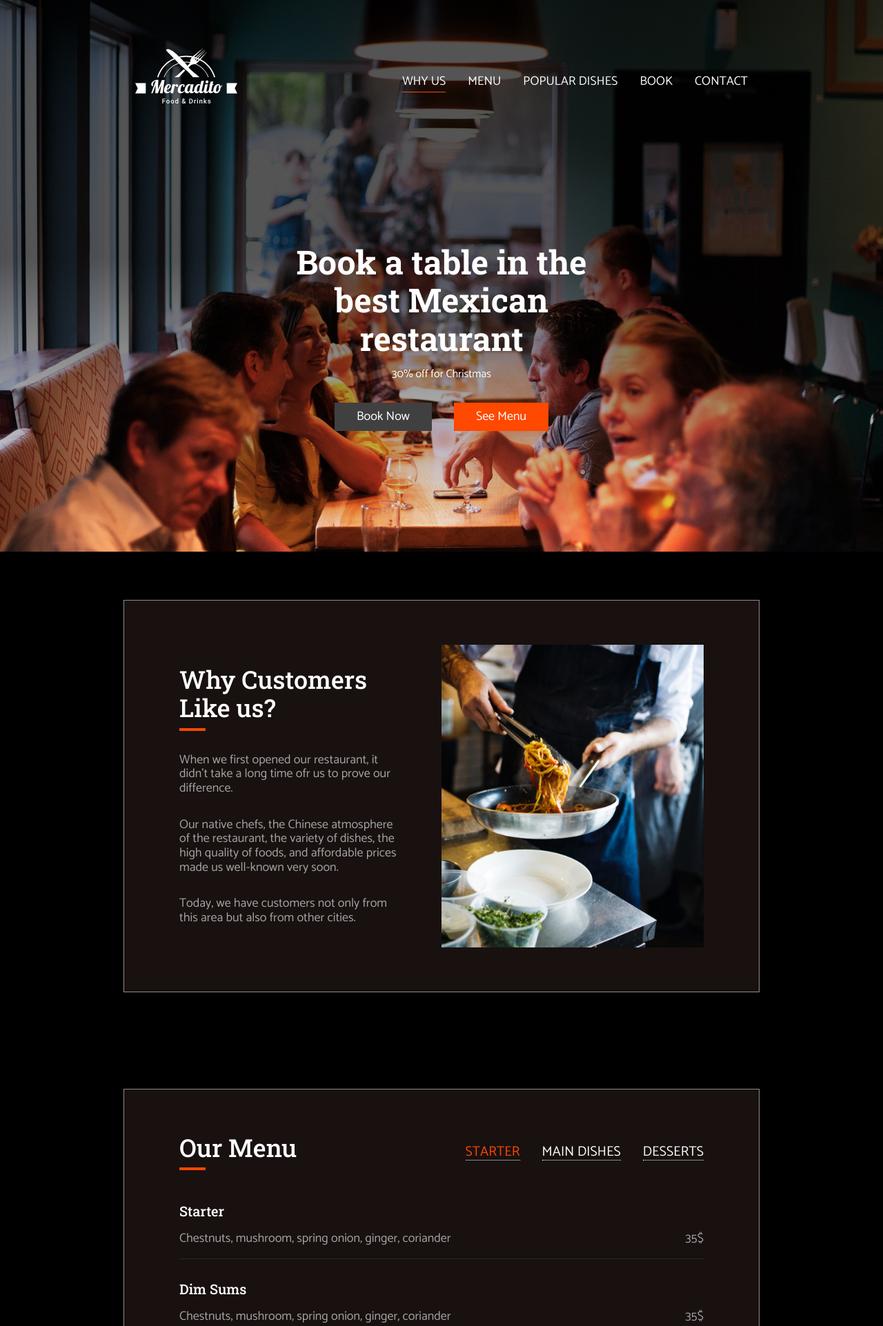
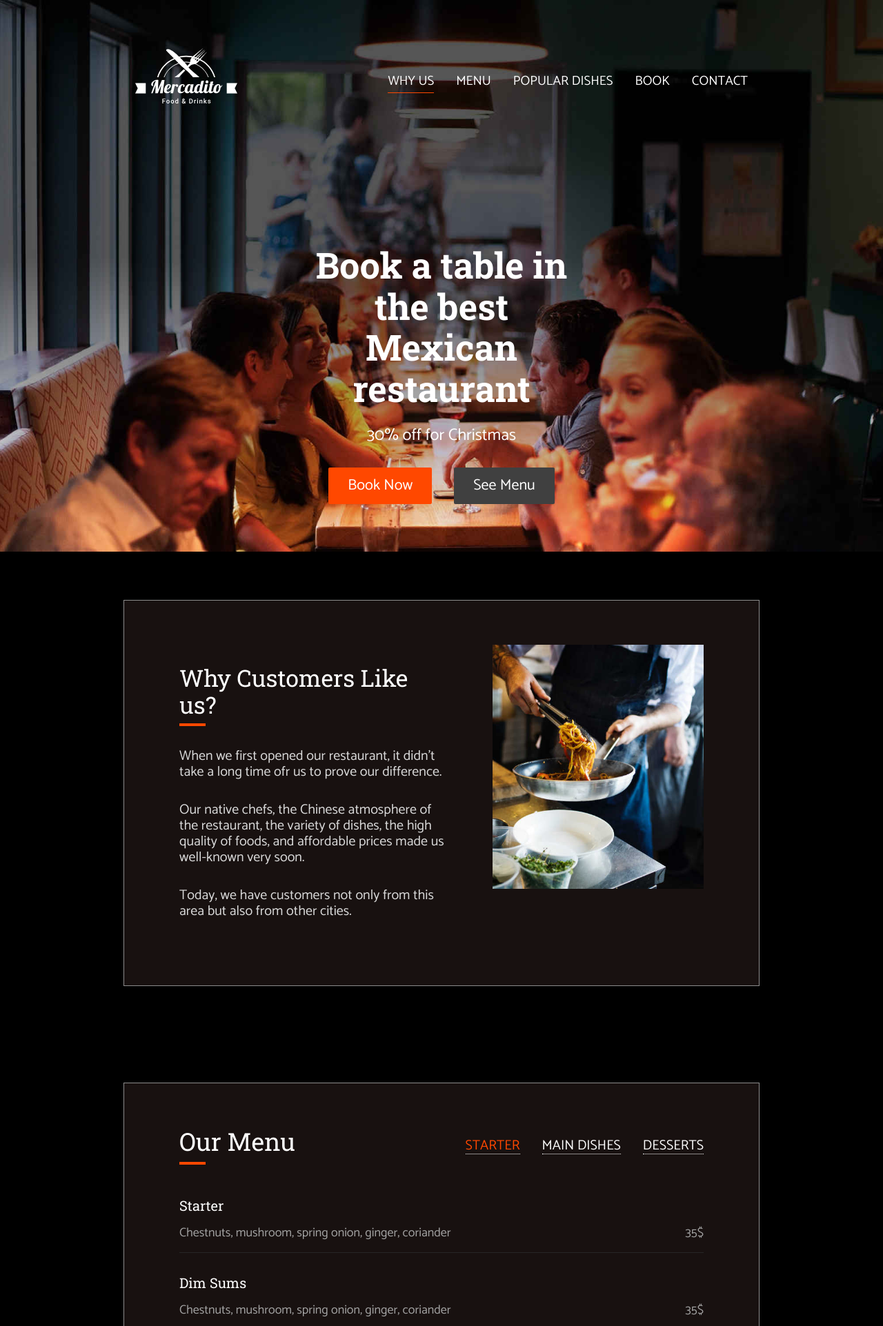
Before and after one commit to mhmdsbr/refact, a PHP site: page / in a window 1280 px wide. Shown: the top 1923 px of the page at 69% size. Run offline with PHP 8.4, Linux system fonts and the light colour scheme; style sheets or scripts are compiled from the project's sources; some libraries are stand-ins or nearby versions.

Commit message:
Fix: header - hero - why-us revise

```diff
--- a/HTML-Starter-Kit-master/src/index.html
+++ b/HTML-Starter-Kit-master/src/index.html
@@ -60,42 +60,46 @@
   <header class="header o-section">
     <div class="o-section__wrapper">
       <div class="header__navbar row u-flex--center">
-        <a class="header__navbar-logo p-0 col-lg-2 col-md-3 col-4" href="#">
-          <img src="images/logo.svg" alt="" class="header__logo" />
+        <a class="header__navbar-logo p-0 col-lg-2 col-md-3 col-4" href="#" aria-label="Home">
+          <picture class="header__logo">
+            <source srcset="images/logo.svg" type="image/svg+xml">
+            <img src="images/logo.svg" alt="Logo" title="Logo" class="header__logo" aria-hidden="true" />
+          </picture>
+          <span class="sr-only">Home</span>
         </a>
-        <nav class="header__navbar-container p-0 col-lg-10 col-md-9 col-8">
-          <div class="header__navbar-hamburger-icon js-header-hamburger">
+        <nav class="header__navbar-container p-0 col-lg-10 col-sm-10 col-8">
+          <div class="header__navbar-hamburger-icon js-header-hamburger" aria-label="Toggle Navigation Menu">
             <svg width="34" height="34" viewBox="0 0 34 34" fill="none" xmlns="http://www.w3.org/2000/svg">
               <path d="M34 28.3337H0V24.5559H34V28.3337ZM34 18.8892H0V15.1114H34V18.8892ZM34 5.66699V9.44477H0V5.66699H34Z" fill="white"/>
             </svg>
           </div>
           <ul class="header__navbar-nav">
-            <li class="header__nav--close-icon js-close-icon">
+            <li class="header__nav--close-icon js-close-icon" aria-hidden="true">
               <svg width="24" height="24" viewBox="0 0 24 24" fill="none" xmlns="http://www.w3.org/2000/svg">
                 <g clip-path="url(#clip0_72_608)">
-                <path d="M24 1.41269L22.6087 0.0244141L12 10.6128L1.39129 0.0244141L0 1.41269L10.6087 12.0012L0 22.5889L1.39129 23.9771L12 13.3894L22.6087 23.9771L24 22.5889L13.3905 12.0012L24 1.41269Z" fill="white"/>
+                  <path d="M24 1.41269L22.6087 0.0244141L12 10.6128L1.39129 0.0244141L0 1.41269L10.6087 12.0012L0 22.5889L1.39129 23.9771L12 13.3894L22.6087 23.9771L24 22.5889L13.3905 12.0012L24 1.41269Z" fill="white"/>
                 </g>
                 <defs>
-                <clipPath id="clip0_72_608">
-                <rect width="24" height="24" fill="white"/>
-                </clipPath>
+                  <clipPath id="clip0_72_608">
+                    <rect width="24" height="24" fill="white"/>
+                  </clipPath>
                 </defs>
               </svg>
             </li>
             <li class="header__nav-item active">
-              <a class="nav-link" href="#">Why Us</a>
+              <a class="nav-link" href="#" aria-label="Why Us">Why Us</a>
             </li>
             <li class="header__nav-item">
-              <a class="nav-link" href="#">Menu</a>
+              <a class="nav-link" href="#" aria-label="Menu">Menu</a>
             </li>
             <li class="header__nav-item">
-              <a class="nav-link" href="#">Popular Dishes</a>
+              <a class="nav-link" href="#" aria-label="Popular Dishes">Popular Dishes</a>
             </li>
             <li class="header__nav-item">
-              <a class="nav-link" href="#">Book</a>
+              <a class="nav-link" href="#" aria-label="Book">Book</a>
             </li>
             <li class="header__nav-item">
-              <a class="nav-link" href="#">Contact</a>
+              <a class="nav-link" href="#" aria-label="Contact">Contact</a>
             </li>
           </ul>
         </nav>
@@ -105,15 +109,22 @@
   <main class="main">
     <article class="c-hero">
       <div class="c-hero__background">
-        <img src="images/background-picture.jpg" srcset="" alt="" title="" loading="lazy" />
+          <div class="c-hero__background">
+            <picture>
+              <source srcset="images/background-picture-sm.jpg" media="(max-width: 575.98px)">
+              <source srcset="images/background-picture-md.jpg" media="(min-width: 576px) and (max-width: 991.98px)">
+              <source srcset="images/background-picture-lg.jpg" media="(min-width: 992px) and (max-width: 1199.98px)">
+              <img src="images/background-picture.jpg" alt="Picture of some people in a restaurant" title="Restaurant" loading="lazy" />
+            </picture>
+          </div>
       </div>
       <div class="c-hero__content row u-flex--center">
         <div class="col-lg-4 col-md-7 col-sm-10 u-flex--column">
           <h1 class="c-hero__title">Book a table in the best Mexican restaurant</h1>
           <p class="c-hero__paragraph">30% off for Christmas</p>
           <div class="c-hero__buttons u-flex--center">
-            <a class="btn btn--primary">Book Now</a>
-            <a class="btn btn--secondary">See Menu</a>
+            <a href="#" class="btn btn--secondary">Book Now</a>
+            <a href="#" class="btn btn--primary">See Menu</a>
           </div>
         </div>
       </div>
@@ -121,7 +132,7 @@
     <article class="c-why-us o-section">
       <div class="o-section__wrapper bg-primary">
         <div class="row u-flex--center row--mobile">
-          <div class="col-md-6 p-0 col-12">
+          <div class="col-lg-7 p-0 col-12">
             <div class="c-why-us__content">
               <h2 class="c-why-us__title">Why Customers Like us?</h2>
               <p class="c-why-us__paragraph">When we first opened our restaurant, it didn't take a long time ofr us to prove our difference.</p>
@@ -129,9 +140,11 @@
               <p class="c-why-us__paragraph">Today, we have customers not only from this area but also from other cities.</p>
             </div>
           </div>
-          <div class="col-md-6 p-0 col-12">
+          <div class="col-lg-5 p-0 col-12">
             <div class="c-why-us__image">
-              <img src="images/why-us.jpg" srcset="" alt="" title="" loading="lazy" />
+              <picture>
+                <img src="images/why-us.jpg" alt="Image of a chef cooking" title="Why us?" loading="lazy" />
+              </picture>
             </div>
           </div>
         </div>
@@ -145,7 +158,7 @@
               <div class="c-menu__header">
                 <h3 class="c-menu__title">Our Menu</h3>
                 <ul>
-                  <li class="c-menu__nav-item active" data-tab="starter" >Starter</li>
+                  <li class="c-menu__nav-item active" data-tab="starter">Starter</li>
                   <li class="c-menu__nav-item" data-tab="main-dishes">Main Dishes</li>
                   <li class="c-menu__nav-item" data-tab="desserts">Desserts</li>
                 </ul>
--- a/HTML-Starter-Kit-master/src/styles/components/_button.scss
+++ b/HTML-Starter-Kit-master/src/styles/components/_button.scss
@@ -1,15 +1,26 @@
 .btn {
   text-align: center;
   font-size: map-get($text-sizes, lg);
-  padding: 10px 32px;
+  padding: 14px;
+  border-radius: 2px;
+  text-decoration: none;
+
 
   &--primary {
     background-color: var(--color-grey);
+
+    &:hover {
+      filter: brightness(0.8);
+    }
   }
 
   &--secondary {
     color: var(--color-white);
     background-color: var(--color-orange);
+
+    &:hover {
+      filter: brightness(0.8);
+    }
   }
 
 }
--- a/HTML-Starter-Kit-master/src/styles/components/_hero.scss
+++ b/HTML-Starter-Kit-master/src/styles/components/_hero.scss
@@ -19,25 +19,54 @@
 
   &__title {
     text-align: center;
-    font-size: map-get($text-sizes, 4xl);
+    font-size: calc(map-get($text-sizes, 4xl) - 1px);
     margin-bottom: 0;
     font-weight: 600;
 
-    @include mq(lg) {
-      font-size: map-get($text-sizes, 5xl);
+    @include mq(sm) {
+      font-size: calc(map-get($text-sizes, 5xl) + 4px);
     }
   }
 
   &__paragraph {
     text-align: center;
-    font-size: map-get($text-sizes, base);
+    font-size: map-get($text-sizes, 2xl);
     margin-bottom: 32px;
+
+    @include mq(lg) {
+      font-size: calc(map-get($text-sizes, 2xl) + 2px);
+    }
+
+    @include mq(sm, lg) {
+      font-size: calc(map-get($text-sizes, 2xl) + 4px);
+    }
   }
 
   &__buttons {
     display: flex;
-    gap: 32px;
-    font-size: map-get($text-sizes, xl);
+    gap: 16px;
+    flex-direction: column;
+    margin: auto 62px;
+
+    @include mq(md) {
+      flex-direction: row;
+      width: 100%;
+      gap: 32px;
+      margin: auto;
+    }
+
+    a {
+      padding: 14px 52px;
+      font-size: calc(map-get($text-sizes, 2xl));
+
+      @include mq(lg, wide) {
+        padding: 14px 28px;
+      }
+      @include mq(md, lg) {
+        padding: 14px 42px;
+        font-size: calc(map-get($text-sizes, 2xl) + 4px);
+      }
+    }
   }
 
   &__background {
--- a/HTML-Starter-Kit-master/src/styles/components/_why-us.scss
+++ b/HTML-Starter-Kit-master/src/styles/components/_why-us.scss
@@ -1,50 +1,73 @@
 .c-why-us {
   &__content {
-    padding: 32px 16px 0;
+    padding: 16px;
 
-    @include mq(md) {
-      padding: 64px;
+    @include mq(lg) {
+      padding: 64px
     }
   }
 
   &__title {
     @extend %section-title;
     margin-bottom: 32px;
+    font-size: calc(map-get($text-sizes, 4xl) - 2px);
+
+    @include mq(md, lg) {
+      font-size: calc(map-get($text-sizes, 4xl) + 4px);
+      text-align: center;
+    }
+
+    @include mq(sm, md) {
+      font-size: calc(map-get($text-sizes, 4xl) + 4px);
+      text-align: center;
+    }
 
   }
 
   &__paragraph {
     font-size: map-get($text-sizes, 2xl);
     margin-bottom: 32px;
-    color: var(--color-grey-2);
+    color: var(--color-grey-4);
+    text-align: center;
 
-    @include mq(md) {
-      font-size: map-get($text-sizes, lg);
+    @include mq(lg) {
+      font-size: map-get($text-sizes, xl);
+      text-align: left;
+    }
+    @include mq(md, lg) {
+      font-size: calc(map-get($text-sizes, 2xl) + 2px);
+      text-align: left;
     }
   }
 
   &__image {
     position: relative;
-    top: 32px;
+    top: 0;
     padding-right: 0;
+    padding-bottom: 64px;
 
-    @include mq(md) {
+    @include mq(lg) {
       padding-right: 64px;
+      top: 64px;
+      padding-bottom: 0;
+    }
+
+    @include mq(md, lg) {
+      padding-bottom: 0;
       top: 64px;
     }
 
     img {
       display: block;
-      width: 80%;
+      width: 100%;
       height: 100%;
       margin: auto;
       object-fit: cover;
       object-position: center center;
       pointer-events: none;
 
-      @include mq(md) {
-        width: 100%;
-        margin: unset;
+      @include mq(md, lg) {
+        width: 85%;
       }
     }
   }
--- a/HTML-Starter-Kit-master/src/styles/elements/_defaults.scss
+++ b/HTML-Starter-Kit-master/src/styles/elements/_defaults.scss
@@ -44,7 +44,7 @@ h4,
 h5,
 h6 {
   font-family: $font-secondary;
-  font-weight: 500;
+  font-weight: 400;
 }
 
 .main {
@@ -56,3 +56,14 @@ h6 {
   background-color: var(--background-primary);
   border: 1px solid var(--color-grey-1);
 }
+
+.sr-only {
+  position: absolute !important;
+  width: 1px !important;
+  height: 1px !important;
+  padding: 0 !important;
+  margin: -1px !important;
+  overflow: hidden !important;
+  clip: rect(0, 0, 0, 0) !important;
+  border: 0 !important;
+}
--- a/HTML-Starter-Kit-master/src/styles/elements/_var.scss
+++ b/HTML-Starter-Kit-master/src/styles/elements/_var.scss
@@ -26,8 +26,8 @@ $text-sizes: (
   6xl: 60px,
   5xl: 48px,
   4xl: 36px,
-  3xl: 26px,
-  2xl: 24px,
+  3xl: 28px,
+  2xl: 22px,
   xl: 20px,
   lg: 18px,
   base: 16px,
--- a/HTML-Starter-Kit-master/src/styles/objects/_row.scss
+++ b/HTML-Starter-Kit-master/src/styles/objects/_row.scss
@@ -6,7 +6,7 @@
     &--mobile {
       flex-direction: column;
 
-      @include mq(md) {
+      @include mq(lg) {
         flex-direction: row;
       }
     }
--- a/HTML-Starter-Kit-master/src/styles/objects/_section-title.scss
+++ b/HTML-Starter-Kit-master/src/styles/objects/_section-title.scss
@@ -15,7 +15,7 @@
     margin-right: auto;
     padding-top: 8px;
 
-    @include mq(md) {
+    @include mq(lg) {
       margin: unset;
     }
   }
--- a/HTML-Starter-Kit-master/src/styles/partials/_header.scss
+++ b/HTML-Starter-Kit-master/src/styles/partials/_header.scss
@@ -12,7 +12,7 @@
     justify-content: flex-end;
     align-items: center;
 
-    @include mq(md, lg) {
+    @include mq(sm, lg) {
       flex-direction: column;
       align-items: center;
     }
@@ -34,7 +34,7 @@
     padding: 64px;
     display: none;
 
-    @include mq(md) {
+    @include mq(sm) {
       display: flex;
       justify-content: flex-end;
       gap: 32px;
@@ -42,13 +42,15 @@
       margin-top: 32px;
     }
 
-    @include mq(md, lg) {
+    @include mq(sm, lg) {
       justify-content: space-around;
     }
 
     &.show-menu {
       display: flex;
       flex-direction: column;
+      min-height: 400px;
+      overflow-y: scroll;
       inset: 0;
       position: fixed;
       margin: 0;
@@ -61,7 +63,7 @@
       top: 32px;
       right: 32px;
 
-      @include mq(md) {
+      @include mq(sm) {
         display: none;
       }
     }
@@ -74,7 +76,10 @@
   }
 
   &__nav-item {
-
+    text-align: left;
+    @include mq(sm, md) {
+      text-align: center;
+    }
     &.active {
       border: none;
       @include mq(md) {
@@ -90,9 +95,16 @@
 
     .nav-link {
       color: var(--color-white);
-      font-size: map-get($text-sizes, lg);
+      font-size: calc(map-get($text-sizes, lg) + 1px);
       text-transform: uppercase;
       text-decoration: none;
+
+      @include mq(md, lg) {
+        font-size: calc(map-get($text-sizes, xl));
+      }
+      @include mq(mobile, md) {
+        font-size: calc(map-get($text-sizes, 2xl));
+      }
     }
   }
 
@@ -101,7 +113,7 @@
     justify-content: flex-end;
     cursor: pointer;
 
-    @include mq(md) {
+    @include mq(sm) {
       display: none;
     }
   }
--- a/HTML-Starter-Kit-master/src/styles/utilities/_spacers.scss
+++ b/HTML-Starter-Kit-master/src/styles/utilities/_spacers.scss
@@ -16,3 +16,32 @@
 .gap-1 {
   gap: 8px;
 }
+
+.mb-0 {
+  margin-bottom: 0;
+}
+.mb-lg-0 {
+  @include mq(lg) {
+    margin-bottom: 0;
+  }
+}
+.mb-md-0 {
+  @include mq(md) {
+    margin-bottom: 0;
+  }
+}
+.mb-md-6 {
+  @include mq(md) {
+    margin-bottom: 32px;
+  }
+}
+.mb-sm-0 {
+  @include mq(sm) {
+    margin-bottom: 0;
+  }
+}
+.mb-sm-6 {
+  @include mq(sm) {
+    margin-bottom: 32px;
+  }
+}
```
Also changed, not shown: HTML-Starter-Kit-master/src/images/background-picture-lg.jpg (added), HTML-Starter-Kit-master/src/images/background-picture-md.jpg (added), HTML-Starter-Kit-master/src/images/background-picture-sm.jpg (added), HTML-Starter-Kit-master/src/images/background-picture.jpg, HTML-Starter-Kit-master/src/images/why-us.jpg.
